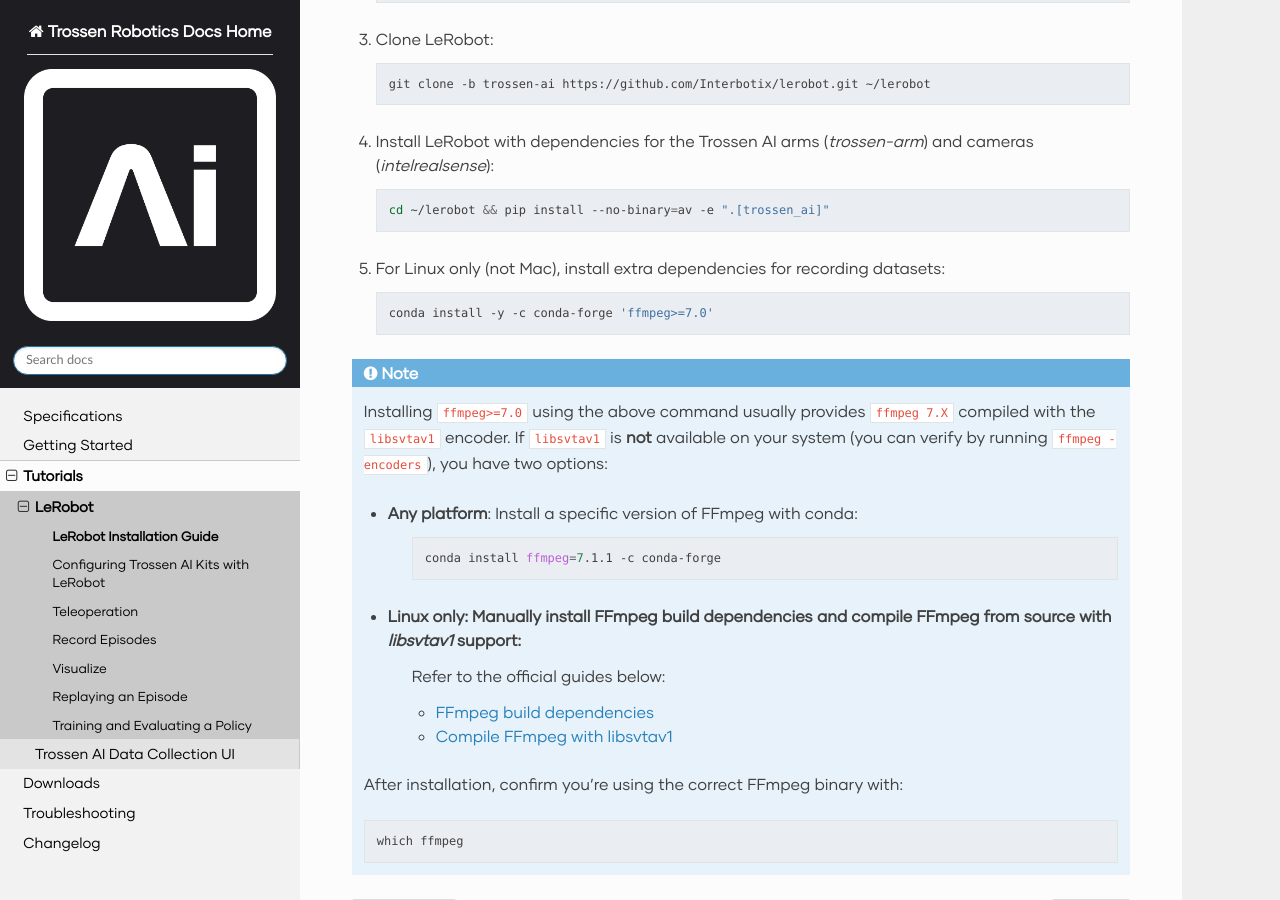
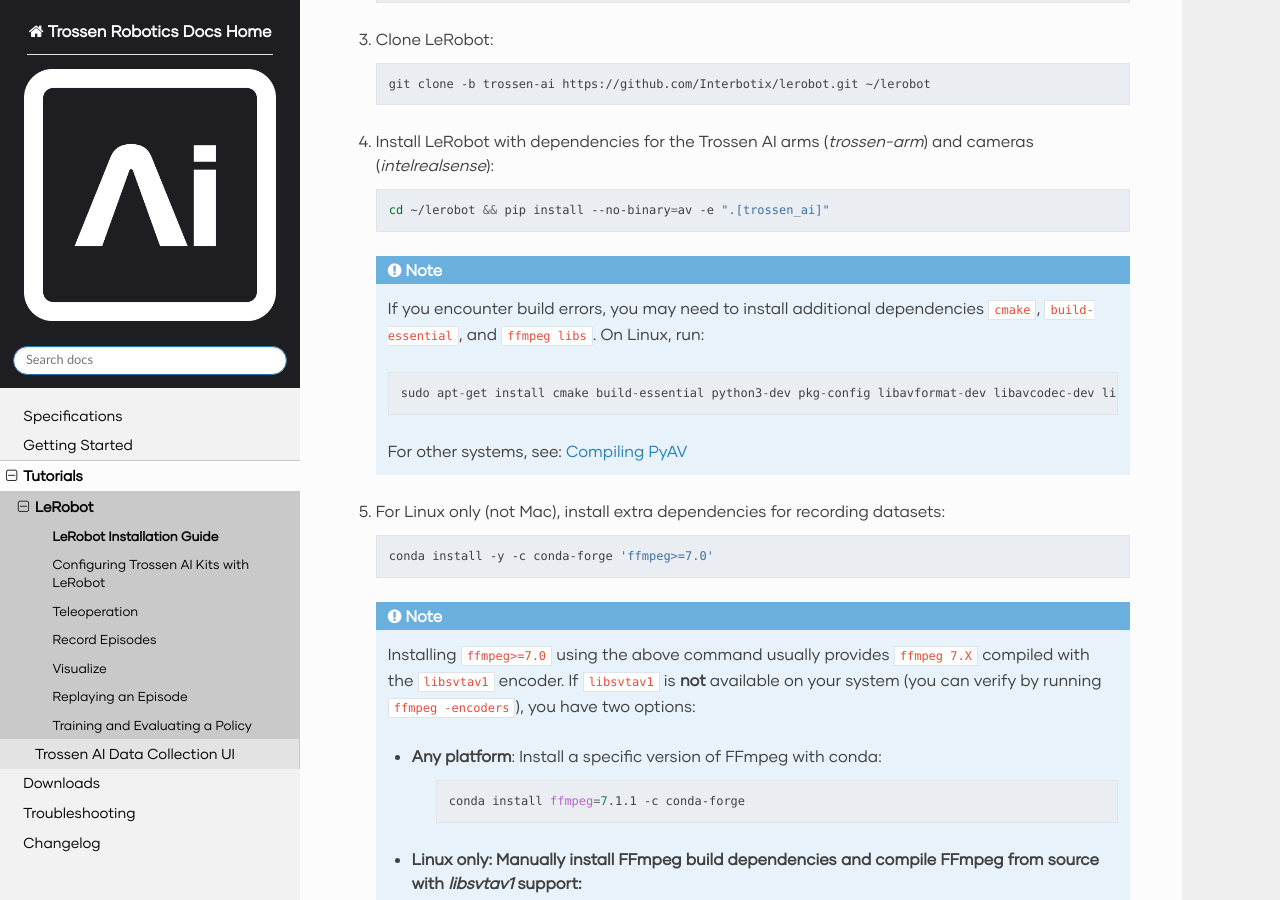
Before and after one commit to TrossenRobotics/trossen_arm, a Sphinx documentation site: the page built from docs/tutorials/lerobot/setup.rst, in a window 1280 px wide and 900 px high, scrolled down 430 px. Built offline with Sphinx 7.4.7 and the Read the Docs theme 3.1.0, drawn with Linux system fonts in a browser that asks for light colours; some web fonts are replaced; pages that are not in the unit, such as notebooks, are missing from menus.

Commit message:
Add Troubleshooting Instructions for PyAV Installation (#59)
* Add troubleshooting instruction for PYAV installation.

* Fix style

* Fix note indentation

```diff
--- a/docs/downloads.rst
+++ b/docs/downloads.rst
@@ -71,6 +71,6 @@ WidowX AI CAD Drawings
 -   :download:`WidowX AI Follower Drawing</_downloads/Drawing WidowX AI Follower.pdf>`
 
 Arm Controller CAD Drawings
------------------------
+---------------------------
 
 -   :download:`Arm Controller Drawing</_downloads/Drawing Arm Controller.pdf>`
--- a/docs/tutorials/lerobot/setup.rst
+++ b/docs/tutorials/lerobot/setup.rst
@@ -30,6 +30,17 @@ On your computer:
 
       cd ~/lerobot && pip install --no-binary=av -e ".[trossen_ai]"
 
+   .. note::
+
+    If you encounter build errors, you may need to install additional dependencies ``cmake``, ``build-essential``, and ``ffmpeg libs``.
+    On Linux, run:
+
+    .. code-block::
+
+      sudo apt-get install cmake build-essential python3-dev pkg-config libavformat-dev libavcodec-dev libavdevice-dev libavutil-dev libswscale-dev libswresample-dev libavfilter-dev pkg-config
+
+    For other systems, see: `Compiling PyAV <https://pyav.org/docs/develop/overview/installation.html#bring-your-own-ffmpeg>`_
+
 #. For Linux only (not Mac), install extra dependencies for recording datasets:
 
    .. code-block:: bash
@@ -37,25 +48,25 @@ On your computer:
       conda install -y -c conda-forge 'ffmpeg>=7.0'
 
 
-.. note::
+   .. note::
 
-   Installing ``ffmpeg>=7.0`` using the above command usually provides ``ffmpeg 7.X`` compiled with the ``libsvtav1`` encoder.
-   If ``libsvtav1`` is **not** available on your system (you can verify by running ``ffmpeg -encoders``), you have two options:
+      Installing ``ffmpeg>=7.0`` using the above command usually provides ``ffmpeg 7.X`` compiled with the ``libsvtav1`` encoder.
+      If ``libsvtav1`` is **not** available on your system (you can verify by running ``ffmpeg -encoders``), you have two options:
 
-   - **Any platform**: Install a specific version of FFmpeg with conda:
+      - **Any platform**: Install a specific version of FFmpeg with conda:
+
+         .. code-block:: bash
+
+            conda install ffmpeg=7.1.1 -c conda-forge
+
+      - **Linux only**: Manually install FFmpeg build dependencies and compile FFmpeg from source with `libsvtav1` support:
+         Refer to the official guides below:
+
+         - `FFmpeg build dependencies <https://trac.ffmpeg.org/wiki/CompilationGuide/Ubuntu#GettheDependencies>`_
+         - `Compile FFmpeg with libsvtav1 <https://trac.ffmpeg.org/wiki/CompilationGuide/Ubuntu#libsvtav1>`_
+
+      After installation, confirm you're using the correct FFmpeg binary with:
 
       .. code-block:: bash
 
-         conda install ffmpeg=7.1.1 -c conda-forge
-
-   - **Linux only**: Manually install FFmpeg build dependencies and compile FFmpeg from source with `libsvtav1` support:
-      Refer to the official guides below:
-
-      - `FFmpeg build dependencies <https://trac.ffmpeg.org/wiki/CompilationGuide/Ubuntu#GettheDependencies>`_
-      - `Compile FFmpeg with libsvtav1 <https://trac.ffmpeg.org/wiki/CompilationGuide/Ubuntu#libsvtav1>`_
-
-   After installation, confirm you're using the correct FFmpeg binary with:
-
-   .. code-block:: bash
-
-      which ffmpeg
+         which ffmpeg
```
